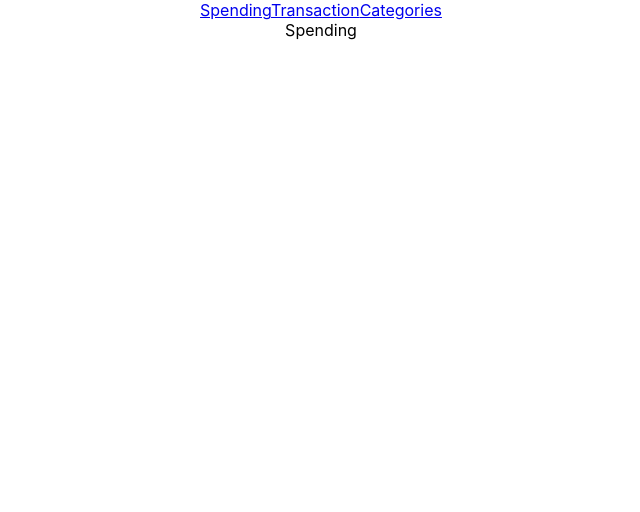
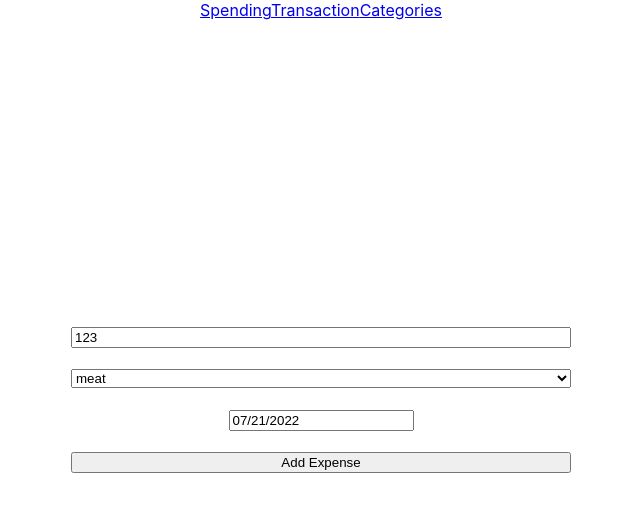
Before and after one commit to sivams20/expense-tracker, a React (Create React App) app: page /spending in a window 1280 px wide. Shown: the top 512 px of the page, without its empty margins (319-959 px from the left). Built offline with nearby package versions, Linux system fonts and the light colour scheme.

Commit message:
New form for adding expenses

```diff
--- a/package.json
+++ b/package.json
@@ -9,6 +9,7 @@
     "axios": "^0.27.2",
     "formik": "^2.2.9",
     "react": "^18.2.0",
+    "react-datepicker": "^4.8.0",
     "react-dom": "^18.2.0",
     "react-redux": "^8.0.2",
     "react-router-dom": "^6.3.0",
--- a/src/components/Spending/Spending.js
+++ b/src/components/Spending/Spending.js
@@ -1,8 +1,64 @@
-import React from "react";
+import React, { useState } from "react";
+import styled from 'styled-components';
+import DatePicker from "react-datepicker";
+import "react-datepicker/dist/react-datepicker.css";
+import { useFormik } from 'formik';
+import * as Yup from 'yup';
+
+const SpendingContainer = styled.div`
+    position: fixed;
+    top: 0;
+    left: 0;
+    right: 0;
+    bottom: 0;
+
+    display: flex;
+    justify-content: center;
+    align-items: center;
+`
+
+const SpendingForm = styled.form`
+    width: 500px;
+    display: flex;
+    flex-direction: column;
+    gap: 21px;
+`
 
 const Spending = () => {
+    const [date, setDate] = useState(new Date());
+    const options = [
+        { id: 1, value: 'fruit' },
+        { id: 2, value: 'vegetable' },
+        { id: 3, value: 'meat' },
+    ];
+    const formik = useFormik({
+        initialValues: {
+          price: '123',
+          category: 'meat',
+          date: new Date()
+        },
+        validationSchema: Yup.object({
+            price: Yup.string().required('Required'),
+            category: Yup.string().required('Required'),
+            date: Yup.string().required('Required'),
+        }),
+        onSubmit: values => {
+            console.log(values);
+        },
+      });
     return(
-        <div>Spending</div>
+        <SpendingContainer>
+            <SpendingForm onSubmit={formik.handleSubmit}>
+                <input type="text" placeholder="price" id="price" name="price" {...formik.getFieldProps('price')} />
+                <select id="category" name="category" {...formik.getFieldProps('category')}>
+                    {options.map((option) => (
+                    <option key={option.id} value={option.value}>{option.value}</option>
+                    ))}
+                </select>
+                <DatePicker selected={date} onChange={(date) => setDate(date)} id="date" name="date" {...formik.getFieldProps('date')} />
+                <button type="submit">Add Expense</button>
+            </SpendingForm>
+        </SpendingContainer>
     )
 }
 
```
Also changed, not shown: 1 other file (tests, documents, lock files or other folders).
